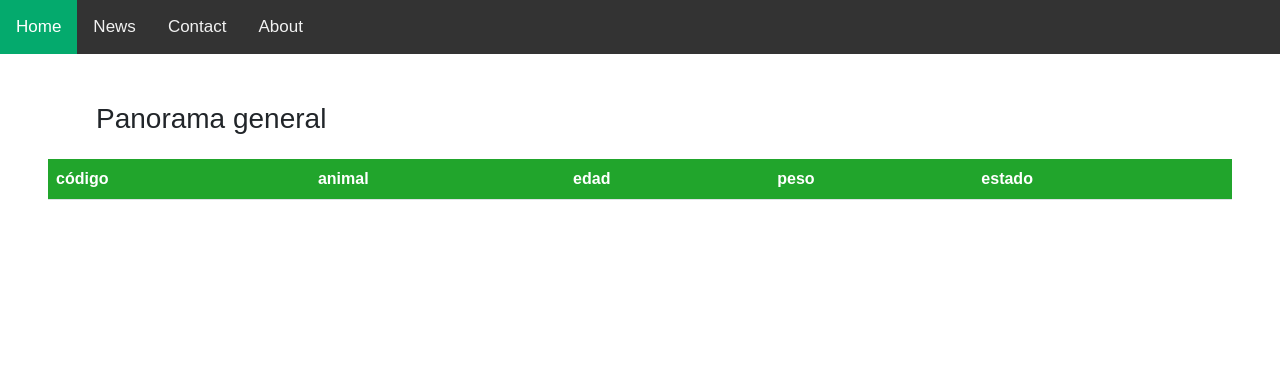
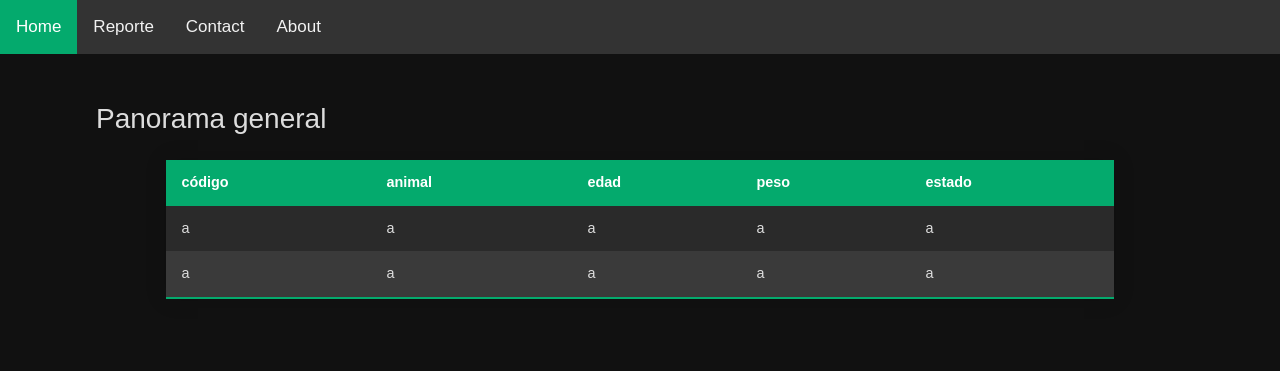
Before and after one commit to Gabrielbello19/Proyecto-granja, a PHP site: page / in a window 1280 px wide. Shown: the top 371 px of the page. Run offline with PHP 8.4, Linux system fonts and the light colour scheme.

Commit message:
lskdjalsdjalsd

```diff
--- a/controlador/controlador.php
+++ b/controlador/controlador.php
@@ -1,12 +1,22 @@
 <?php
     class Controlador {
-        // funcion para ir al inicio de sesion
-        function ir_al_inicio_de_sesion(){
-            require "./vista/modulos/sesiones/inicio_sesion.php";
+
+        public function RenderPlantilla(){
+            include "vista/plantilla.php";
         }
 
-        function dashboard(){
-            require __DIR__.'/../vista/modulos/main/dashboard.php';
+        // funcion para ir al inicio de sesion
+        public function PeticionesGet(){
+            if (isset($_GET["pagina"])){
+                $modelo = new Modelo();
+
+                $modelo->LogicaDeEnlaces($_GET["pagina"]);
+            }
+            else {
+                $modelo = new Modelo();
+
+                $modelo->LogicaDeEnlaces("inicio");
+            }
         }
     }
 ?>
--- a/index.php
+++ b/index.php
@@ -1,11 +1,13 @@
+
 <?php
-    require __DIR__."/controlador/controlador.php";
+    require "modelo/modelo.php";
+    require "controlador/controlador.php";
 
     if (true /* verificar si no se ha iniciado la sesion */){
         $ctrl = new Controlador();
 
         if (!isset($_GET['page'])){
-            $ctrl->dashboard();
+            $ctrl->renderPlantilla();
         }
     }
 ?>
--- /dev/null
+++ b/modelo/modelo.php
@@ -0,0 +1,15 @@
+<?php
+    class Modelo{
+        // Función que obtiene las peticiones GET y devuelve un sitio concreto
+        public function LogicaDeEnlaces($peticion){
+
+            // Diccionario de refernecia
+            $referencia = array(
+                "inicio"    => "dashboard",
+                "reportes"    => "reporte",
+            );
+
+            require "vista/modulos/main/".$referencia[$peticion].".php";
+        }
+    }
+?>
--- /dev/null
+++ b/vista/css/navbar.css
@@ -0,0 +1,33 @@
+body {
+    margin: 0;
+    font-family: Arial, Helvetica, sans-serif;
+    background-color: #111;
+}
+
+h3 {
+    color: #ddd;
+}
+
+.topnav {
+    overflow: hidden;
+    background-color: #333;
+}
+
+.topnav a {
+    float: left;
+    color: #f2f2f2;
+    text-align: center;
+    padding: 14px 16px;
+    text-decoration: none;
+    font-size: 17px;
+}
+
+.topnav a:hover {
+    background-color: #ddd;
+    color: black;
+}
+
+.topnav a.active {
+    background-color: #04AA6D;
+    color: white;
+}
--- a/vista/css/tabla.css
+++ b/vista/css/tabla.css
@@ -1,4 +1,41 @@
-table {
-    border-radius: 4px;
-    color: red;
+.styled-table {
+    border-collapse: collapse;
+    margin: 25px auto;
+    font-size: 0.9em;
+    font-family: sans-serif;
+    width: 80%;
+    box-shadow: 0 0 20px rgba(0, 0, 0, 0.15);
 }
+
+.styled-table thead {
+    border-radius: 5px 5px 0 0;
+}
+
+.styled-table thead tr {
+    background-color: #04AA6D;
+    color: #ffffff;
+    text-align: left;
+}
+
+.styled-table th,
+.styled-table td {
+    padding: 12px 15px;
+}
+
+.styled-table tbody tr {
+    background-color: #2a2a2a;
+    color: #ddd;
+}
+
+.styled-table tbody tr:nth-of-type(even) {
+    background-color: #3a3a3a;
+}
+
+.styled-table tbody tr:last-of-type {
+    border-bottom: 2px solid #04AA6D;
+}
+
+.styled-table tbody tr.active-row {
+    font-weight: bold;
+    color: #009879;
+}
--- a/vista/modulos/main/dashboard.php
+++ b/vista/modulos/main/dashboard.php
@@ -5,61 +5,45 @@
         <meta name="viewport" content="width=device-width, initial-scale=1.0">
         <link href="https://cdn.jsdelivr.net/npm/bootstrap@5.2.3/dist/css/bootstrap.min.css" rel="stylesheet" integrity="sha384-rbsA2VBKQhggwzxH7pPCaAqO46MgnOM80zW1RWuH61DGLwZJEdK2Kadq2F9CUG65" crossorigin="anonymous">
         <link rel="stylesheet" href="vista/css/tabla.css">
-        <title>D</title>
-        <style>
-            body {
-            margin: 0;
-            font-family: Arial, Helvetica, sans-serif;
-            }
-
-            .topnav {
-            overflow: hidden;
-            background-color: #333;
-            }
-
-            .topnav a {
-            float: left;
-            color: #f2f2f2;
-            text-align: center;
-            padding: 14px 16px;
-            text-decoration: none;
-            font-size: 17px;
-            }
-
-            .topnav a:hover {
-            background-color: #ddd;
-            color: black;
-            }
-
-            .topnav a.active {
-            background-color: #04AA6D;
-            color: white;
-            }
-        </style>
+        <link rel="stylesheet" href="vista/css/navbar.css">
+        <title>Dashboard</title>
     </head>
     <body>
         <div class="topnav">
-            <a class="active" href="#home">Home</a>
-            <a href="">News</a>
+            <a href="index.php?pagina=inicio" class="active">Home</a>
+            <a href="index.php?pagina=reportes">Reporte</a>
             <a href="">Contact</a>
             <a href="">About</a>
         </div>
         <div class="container-fluid p-5">
             <h3 class="ps-5">Panorama general</h3>
-            <table class='table custom-table mt-4'>
+            <table class='styled-table'>
                 <thead class='headTableForQuote'>
                     <tr>
-                        <td class='fw-bold' style='background-color: #21a52c; color: white;'>código</td>
-                        <td class='fw-bold' style='background-color: #21a52c; color: white;'>animal</td>
-                        <td class='fw-bold' style='background-color: #21a52c; color: white;'>edad</td>
-                        <td class='fw-bold' style='background-color: #21a52c; color: white;'>peso</td>
-                        <td class='fw-bold' style='background-color: #21a52c; color: white;'>estado</td>
+                        <td class='fw-bold'>código</td>
+                        <td class='fw-bold'>animal</td>
+                        <td class='fw-bold'>edad</td>
+                        <td class='fw-bold'>peso</td>
+                        <td class='fw-bold'>estado</td>
                     </tr>
                 </thead>
                 <tbody>
-
+                    <tr>
+                        <td>a</td>
+                        <td>a</td>
+                        <td>a</td>
+                        <td>a</td>
+                        <td>a</td>
+                    </tr>
+                    <tr>
+                        <td>a</td>
+                        <td>a</td>
+                        <td>a</td>
+                        <td>a</td>
+                        <td>a</td>
+                    </tr>
                 </tbody>
-        </table>
+            </table>
         </div>
         <script src="https://cdn.jsdelivr.net/npm/bootstrap@5.2.3/dist/js/bootstrap.bundle.min.js" integrity="sha384-kenU1KFdBIe4zVF0s0G1M5b4hcpxyD9F7jL+jjXkk+Q2h455rYXK/7HAuoJl+0I4" crossorigin="anonymous"></script>
     </body>
--- /dev/null
+++ b/vista/modulos/main/navbar.php
@@ -0,0 +1,6 @@
+<div class="topnav">
+            <a class="active" href="#home">Home</a>
+            <a href="index.php?pagina=reportes">Reporte</a>
+            <a href="">Contact</a>
+            <a href="">About</a>
+        </div>
--- /dev/null
+++ b/vista/plantilla.php
@@ -0,0 +1,4 @@
+<?php
+    $contrl = new Controlador();
+    $contrl->PeticionesGet();
+?>
```
Also changed, not shown: vista/modulos/main/reporte.php (added, +39 -0 lines), vista/css/style.css (added).
